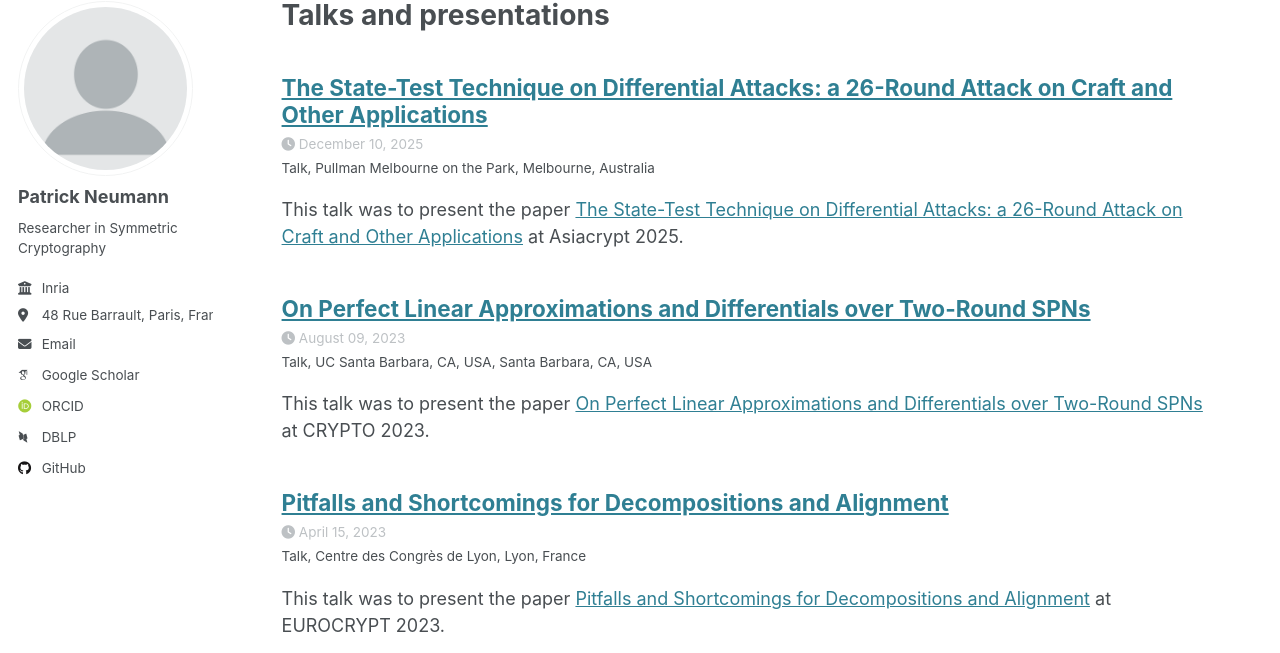
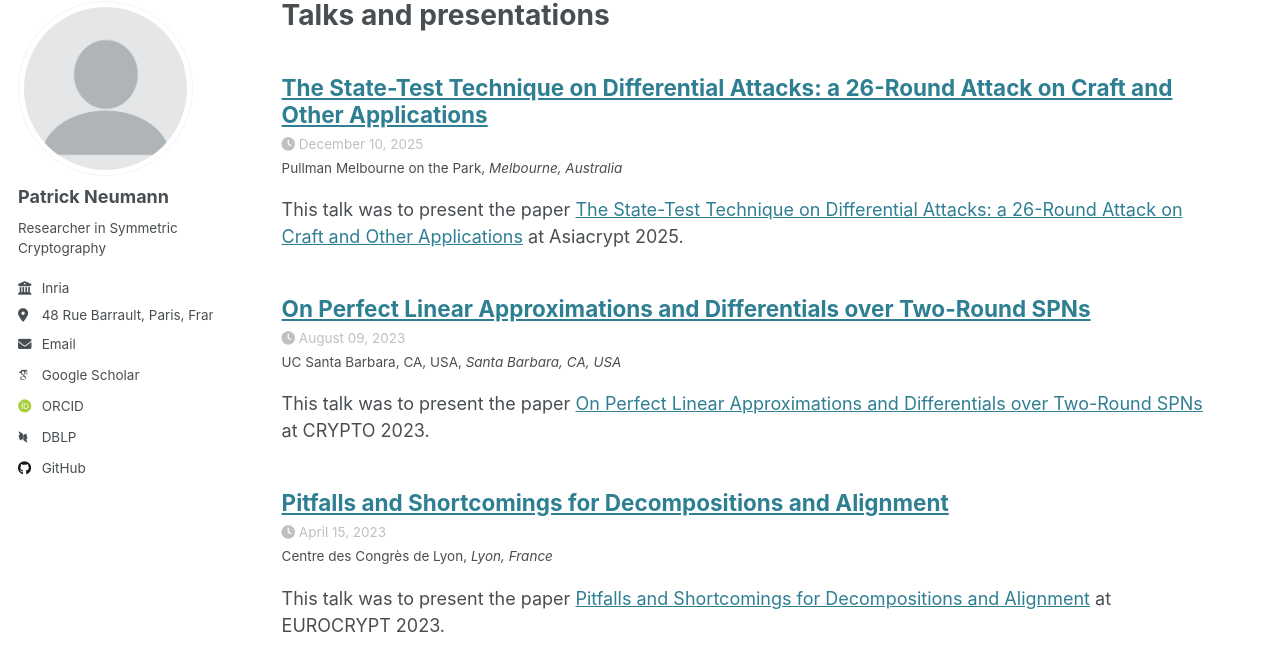
Before and after one commit to PatrickNeumann93/PatrickNeumann93.github.io, a Jekyll site: the page built from _pages/talks.html, in a window 1280 px wide and 1156 px high. Shown: the part 105-758 px from the top of the window. Built offline with Jekyll 4.4.1, drawn with Linux system fonts in a browser that asks for light colours; some web fonts are replaced.

Commit message:
Improved talk item

```diff
--- a/_includes/archive-single-talk.html
+++ b/_includes/archive-single-talk.html
@@ -36,7 +36,7 @@
       <p class="page__meta"><i class="fa fa-clock" aria-hidden="true"></i> {% include read-time.html %}</p>
     {% endif %}
     {% if post.date %}<p class="page__meta"><i class="fa fa-clock" aria-hidden="true"></i> {{ post.date | date: '%B %d, %Y' }}</p>{% endif %}
-    {% if post.venue %}<p class="archive__item-excerpt" itemprop="description">{{post.type}}, {{ post.venue }},  {{post.location}} {% endif %}
+    {% if post.venue %}<p class="archive__item-excerpt" itemprop="description">{{ post.venue }},  <i> {{post.location}} </i> </p>{% endif %}
     {% if post.excerpt %}<p class="archive__item-excerpt" itemprop="description">{{ post.excerpt | markdownify }}</p>{% endif %}
   </article>
 </div>
```
